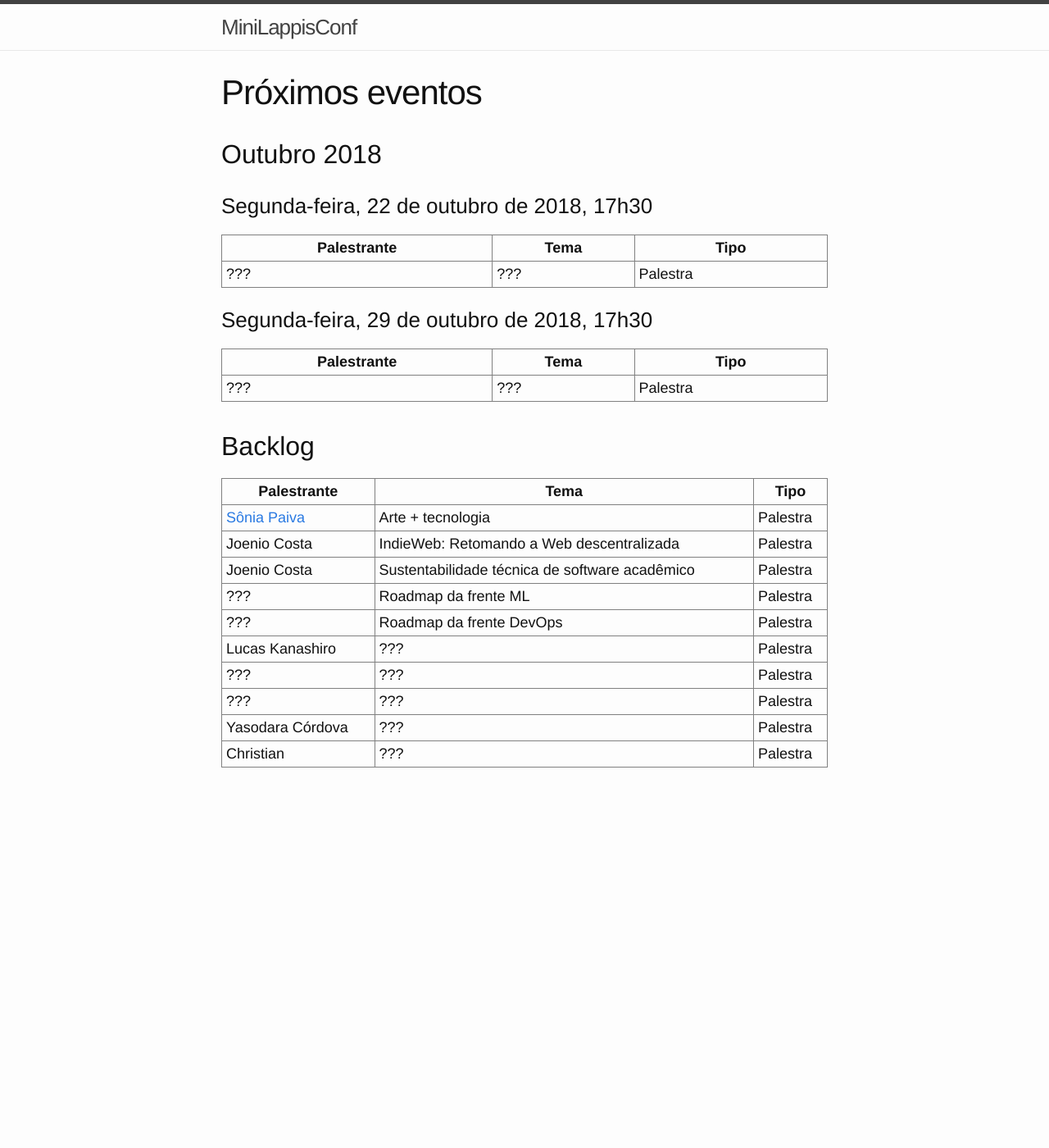
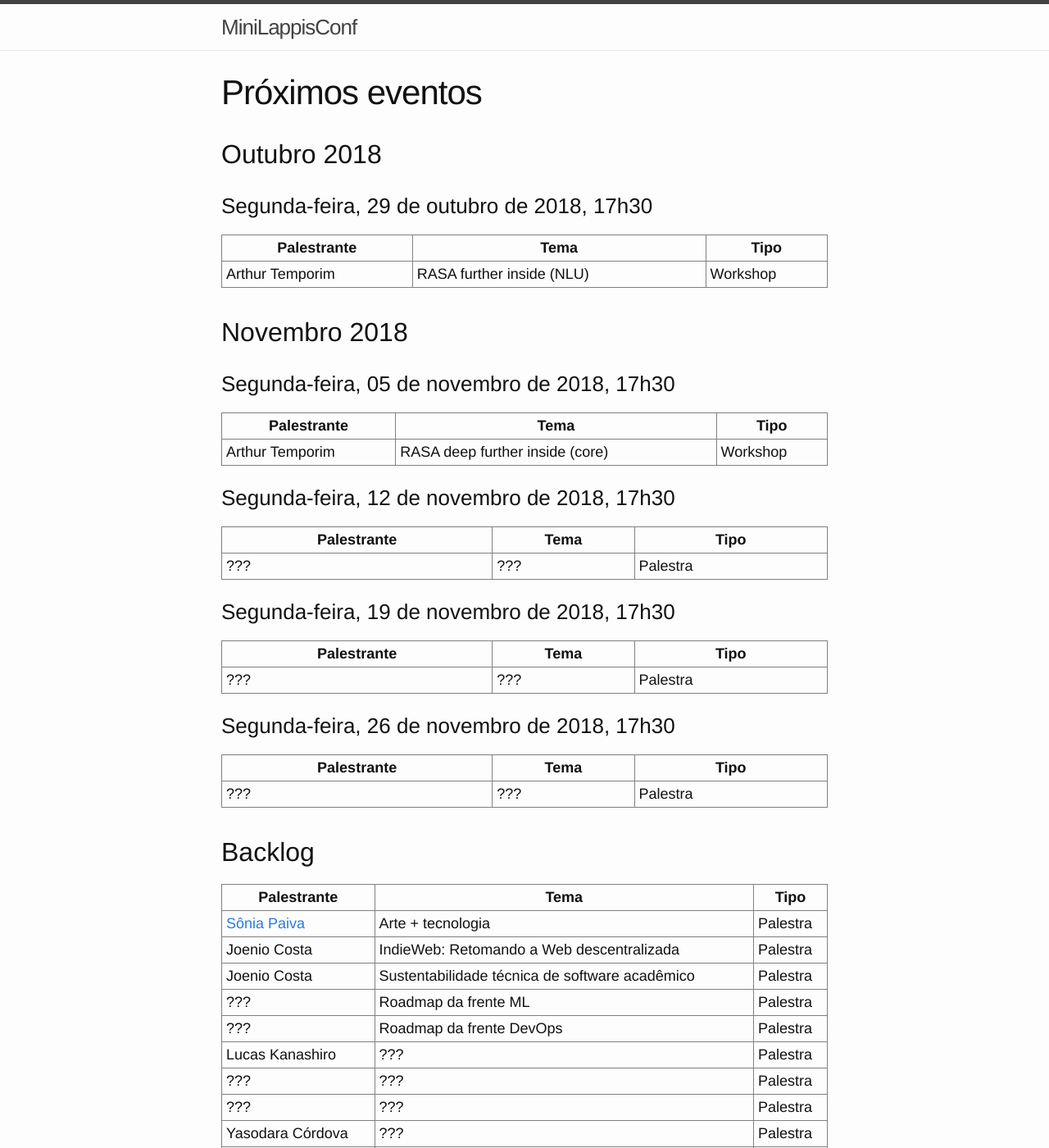
Before and after one commit to lappis-unb/MiniLappisConf, a Jekyll site: the page built from agenda.md, in a window 1280 px wide and 1400 px high. Shown: the whole window at 82% size. Built offline with Jekyll 4.4.1, drawn with Linux system fonts in a browser that asks for light colours.

Commit message:
Update agenda, index and passados
Signed-off-by: ArthurTemporim <arthurrtl@gmail.com>

```diff
--- a/agenda.md
+++ b/agenda.md
@@ -4,13 +4,33 @@ title: Próximos eventos
 
 ## Outubro 2018
 
-### Segunda-feira, 22 de outubro de 2018, 17h30
+### Segunda-feira, 29 de outubro de 2018, 17h30
+
+| Palestrante     | Tema                                            | Tipo     |
+| --------------- | ----------------------------------------------- | -------- |
+| Arthur Temporim | RASA further inside (NLU)                       | Workshop |
+
+## Novembro 2018
+
+### Segunda-feira, 05 de novembro de 2018, 17h30
+
+| Palestrante     | Tema                                            | Tipo     |
+| --------------- | ----------------------------------------------- | -------- |
+| Arthur Temporim | RASA deep further inside (core)                 | Workshop |
+
+### Segunda-feira, 12 de novembro de 2018, 17h30
 
 | Palestrante     | Tema                                            | Tipo     |
 | --------------- | ----------------------------------------------- | -------- |
 | ???             | ???                                             | Palestra |
 
-### Segunda-feira, 29 de outubro de 2018, 17h30
+### Segunda-feira, 19 de novembro de 2018, 17h30
+
+| Palestrante     | Tema                                            | Tipo     |
+| --------------- | ----------------------------------------------- | -------- |
+| ???             | ???                                             | Palestra |
+
+### Segunda-feira, 26 de novembro de 2018, 17h30
 
 | Palestrante     | Tema                                            | Tipo     |
 | --------------- | ----------------------------------------------- | -------- |
```
Also changed, not shown: index.md (+2 -2 lines), passados.md (+7 -0 lines).
